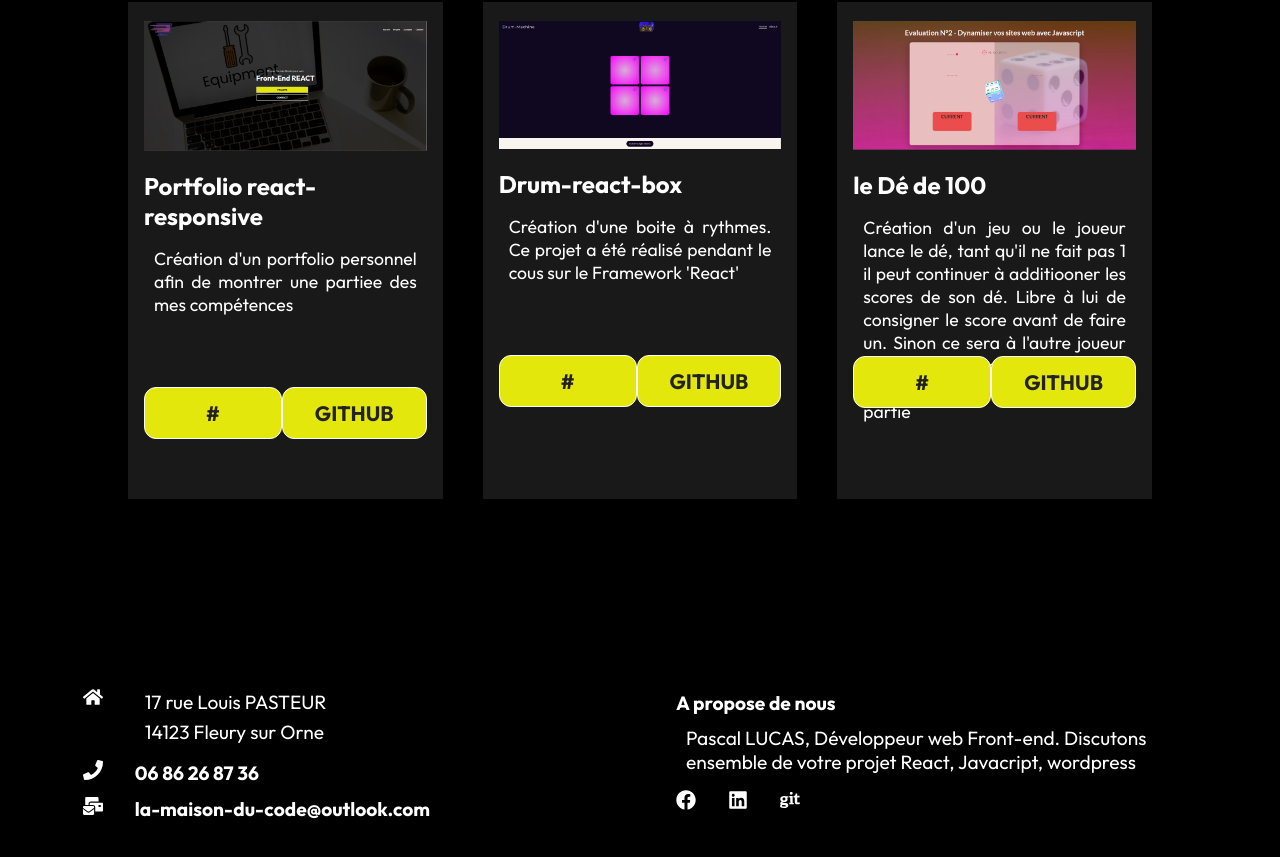
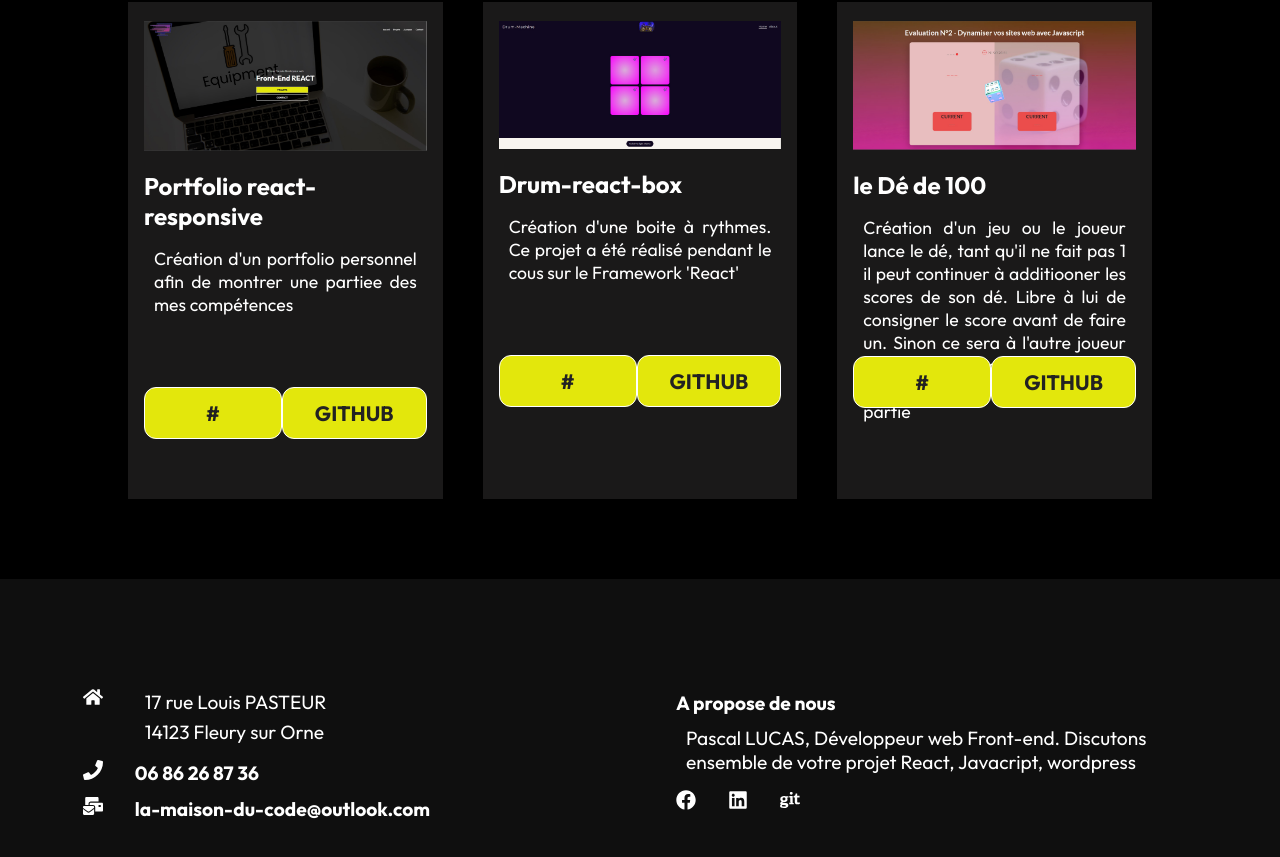
Before and after one commit to Pascal1494/porfolio-react, a React (Create React App) app: page / in a window 1280 px wide. Shown: the part 934-1791 px from the top of the page. Built offline with nearby package versions, Linux system fonts and the light colour scheme.

Commit message:
Change background Color in footer

```diff
--- a/src/Components/FooterStyle.css
+++ b/src/Components/FooterStyle.css
@@ -1,7 +1,7 @@
 .footer {
   width: 100%;
   padding: 6rem 0;
-  background-color: rgba(19.19.19.0.8);
+  background-color: rgba(19,19,19,0.8);
 }
 
 .footer-container {
```
